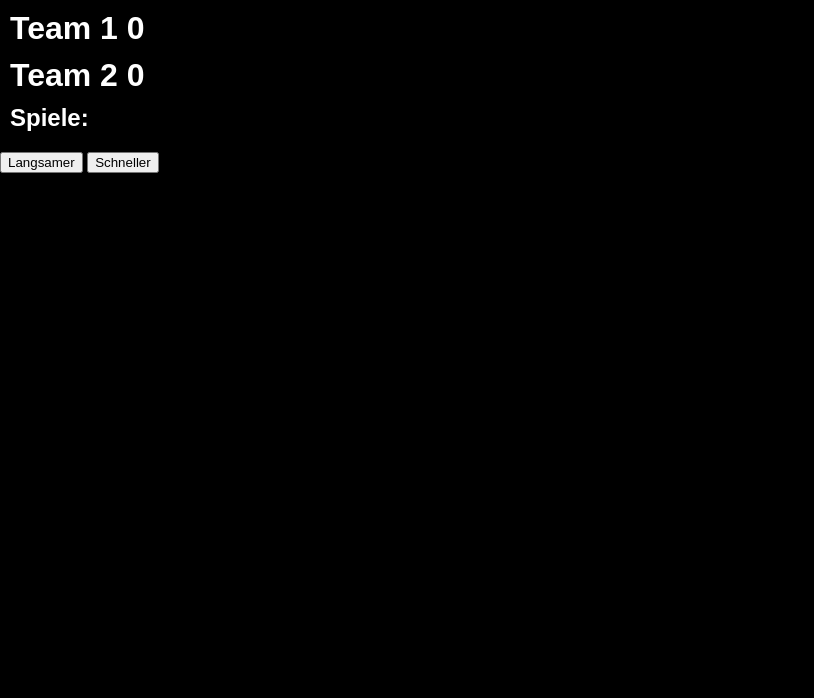
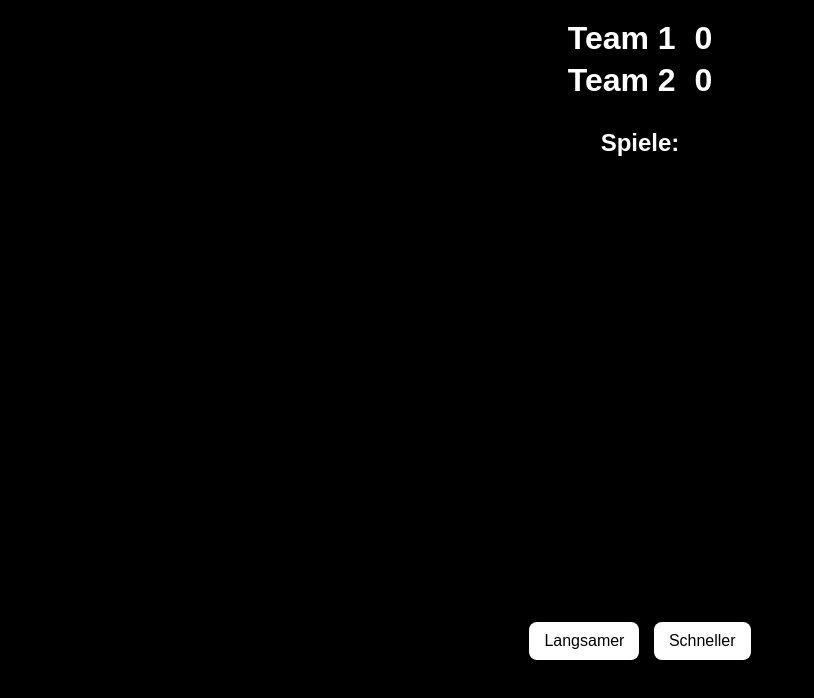
Before and after one commit to toxicmay3/gameshow-overlay, a website: page gameshow-overlay/public/overlay.html in a window 1280 px wide. Shown: the whole page, without its empty margins (0-814 px from the left). Drawn offline with nearby package versions, Linux system fonts and the light colour scheme; no server answers.

Commit message:
Update style.css

```diff
--- a/gameshow-overlay/public/css/style.css
+++ b/gameshow-overlay/public/css/style.css
@@ -5,17 +5,61 @@ body {
   color: white;
 }
 
-h1, h2 {
-  margin: 10px;
+#teamscore {
+  text-align: center;
+  margin-top: 20px;
+}
+
+h1 {
+  margin: 5px;
+  font-size: 2rem;
+}
+
+.score {
+  font-weight: bold;
+  margin-left: 10px;
+}
+
+h2 {
+  text-align: center;
+  margin-top: 30px;
+}
+
+.spieleliste-container {
+  margin: 30px auto;
+  width: 80%;
+  overflow: hidden;
+  height: 400px; /* Sichtfenster für Spiele */
+  position: relative;
 }
 
 #spieleliste {
   list-style: none;
   padding: 0;
-  margin-top: 20px;
+  margin: 0;
+  position: absolute;
+  width: 100%;
 }
 
 #spieleliste li {
   font-size: 1.5rem;
-  margin: 15px 0;
+  margin: 20px 0;
+  text-align: center;
 }
+
+/* Debug/Steuerung unten */
+#controls {
+  margin-top: 20px;
+  text-align: center;
+}
+
+button {
+  background: white;
+  color: black;
+  border: none;
+  padding: 10px 15px;
+  margin: 5px;
+  font-size: 1rem;
+  cursor: pointer;
+  border-radius: 8px;
+}
```
